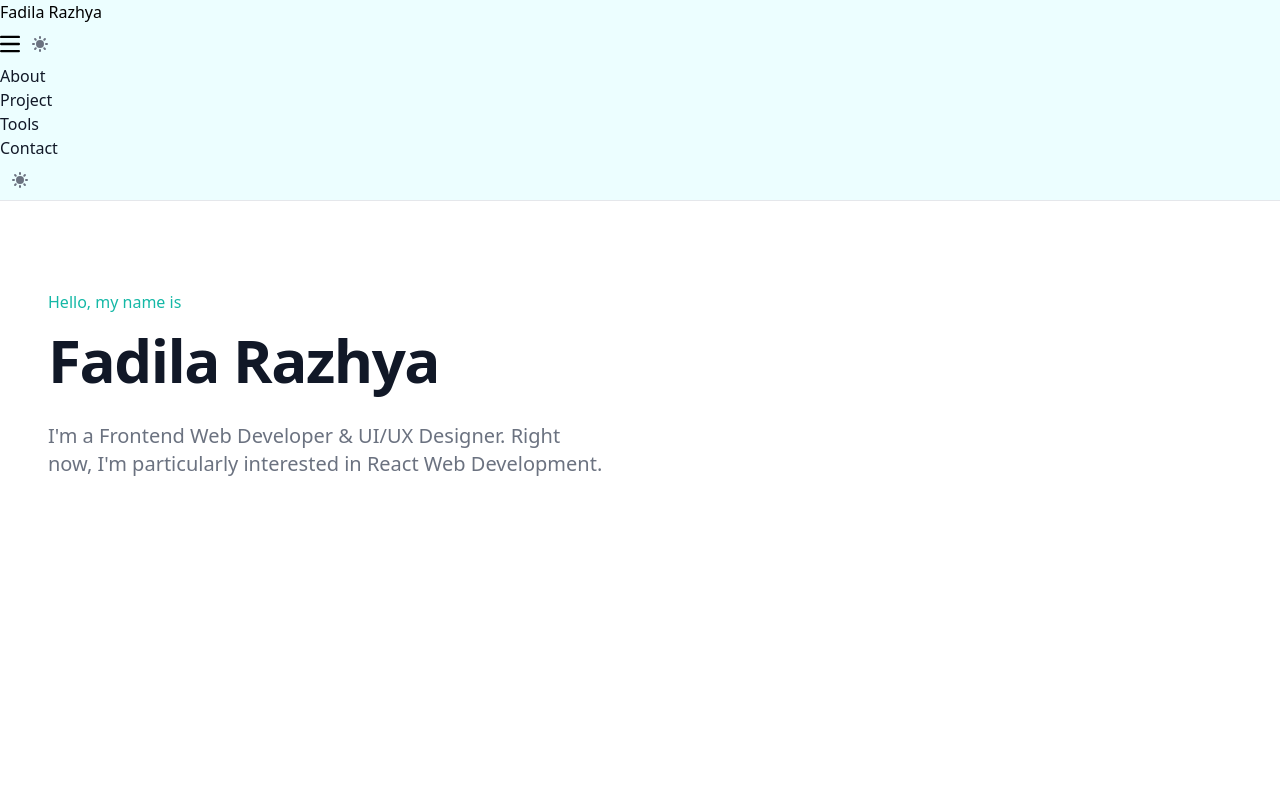
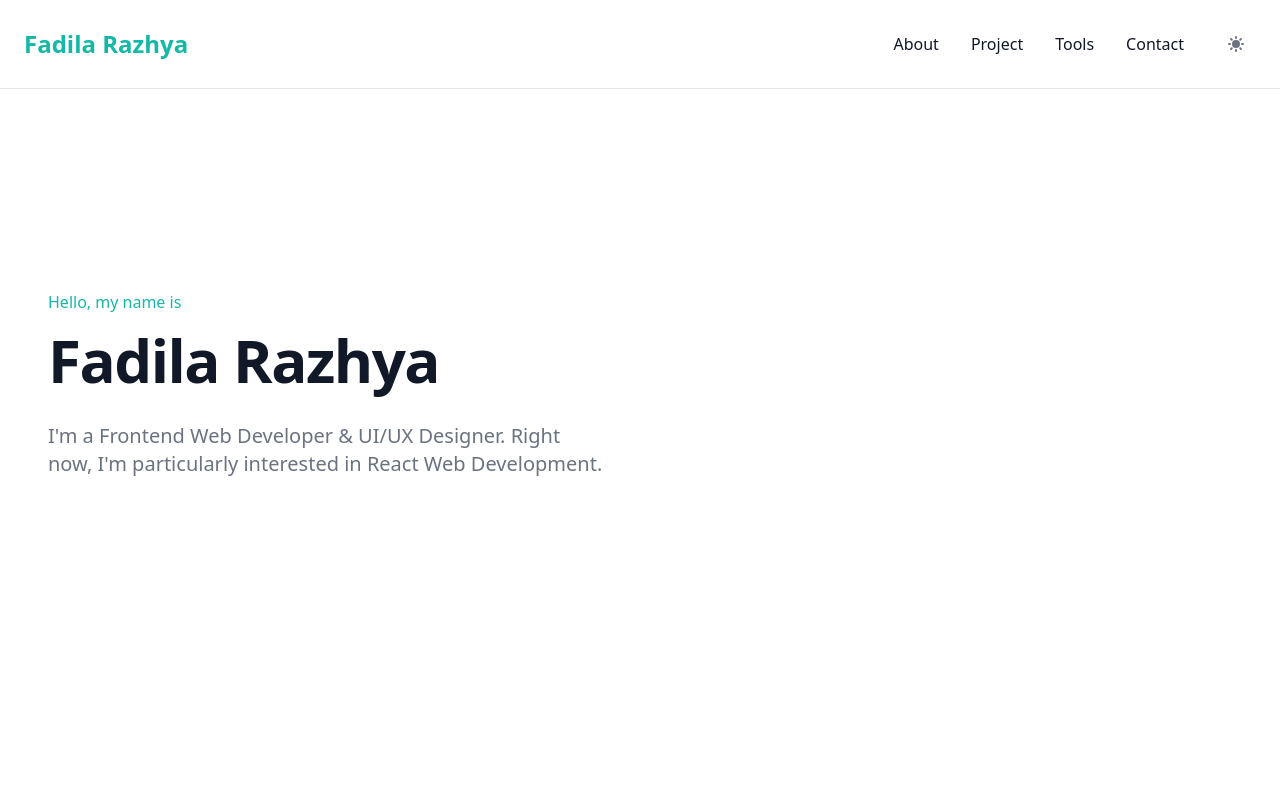
Before and after one commit to fadilarazhya/portofolio, a React (Vite) app: page / in a window 1280 px wide. Shown: the top 800 px of the page. Built offline with nearby package versions, Linux system fonts and the light colour scheme.

Commit message:
adjust navbar component

```diff
--- a/src/component/layout/navbar/Navbar.css
+++ b/src/component/layout/navbar/Navbar.css
@@ -1,5 +1,5 @@
 .navbar {
-  @apply fixed top-0 left-0 z-50 w-full border-b border-gray-200 bg-cyan-50 transition-transform duration-500 dark:border-gray-600 dark:bg-gray-900;
+    @apply fixed top-0 left-0 z-50 w-full border-b border-gray-200 bg-white transition-transform duration-500 dark:border-gray-600 dark:bg-gray-900;
 }
 
 .navbar--visible {
@@ -10,34 +10,34 @@
     @apply -translate-y-full;
 }
 
-.navbar__container {
+.navbar-container {
     @apply mx-auto flex max-w-screen-xl flex-wrap items-center justify-between p-6;
 }
 
-.navbar__brand {
+.navbar-brand {
     @apply self-center whitespace-nowrap text-2xl font-semibold text-teal-500;
 }
 
-.navbar__toggle {
+.navbar-toggle {
     @apply inline-flex h-10 w-10 items-center justify-center rounded-lg p-2 text-sm text-gray-500 hover:bg-gray-100 focus:outline-none focus:ring-2 focus:ring-gray-200 dark:text-gray-400 dark:hover:bg-gray-700 dark:focus:ring-gray-600;
 }
 
-.navbar__mobile-wrapper {
+.navbar-mobile-wrapper {
     @apply flex items-center md:hidden;
 }
 
-.navbar__menu {
+.navbar-menu {
     @apply md:relative md:block md:w-auto;
 }
 
-.navbar__menu--open {
+.navbar-menu--open {
     @apply absolute left-0 top-full w-full;
 }
 
-.navbar__menu--closed {
-  @apply hidden;
+.navbar-menu--closed {
+    @apply hidden md:block;
 }
 
-.navbar__list {
-  @apply flex flex-col items-center space-y-4 border border-gray-100 bg-gray-50 p-6 font-medium dark:border-gray-700 dark:bg-gray-900 md:flex-row md:space-x-8 md:space-y-0 md:border-0 md:bg-cyan-50 md:p-0 md:dark:bg-gray-900 rtl:space-x-reverse;
+.navbar-list {
+    @apply flex flex-col items-center space-y-4 border border-gray-100 bg-gray-50 p-6 font-medium dark:border-gray-700 dark:bg-gray-900 md:flex-row md:space-x-8 md:space-y-0 md:border-0 md:bg-white md:p-0 md:dark:bg-gray-900 rtl:space-x-reverse;
 }
--- a/src/component/layout/navbar/Navbar.tsx
+++ b/src/component/layout/navbar/Navbar.tsx
@@ -1,9 +1,8 @@
 import { useState } from "react"
 import NavLink from "../navlink/Navlink"
-import "./Navbar.css"
 import Toggle from "../../ui/toggle/Toggle"
 import useScroll from "../../../hooks/useScroll"
-
+import "./Navbar.css"
 
 const NAV_ITEMS = [
     { href: "#about", label: "About" },
@@ -39,6 +38,7 @@ const Navbar = () => {
                     Fadila Razhya
                 </a>
 
+                {/* NOTE: Mobile wrapper - hamburger menu only, Toggle moved to menu list */}
                 <div className="navbar-mobile-wrapper">
                     <button
                         onClick={handleToggleMenu}
@@ -64,7 +64,6 @@ const Navbar = () => {
                             />
                         </svg>
                     </button>
-                    <Toggle />
                 </div>
 
                 <div className={menuClass} id="navbar-sticky">
@@ -74,7 +73,7 @@ const Navbar = () => {
                                 {item.label}
                             </NavLink>
                         ))}
-                        <li className="hidden md:flex">
+                        <li>
                             <Toggle />
                         </li>
                     </ul>
```
Lines whose indentation alone changed are shown as unchanged.
